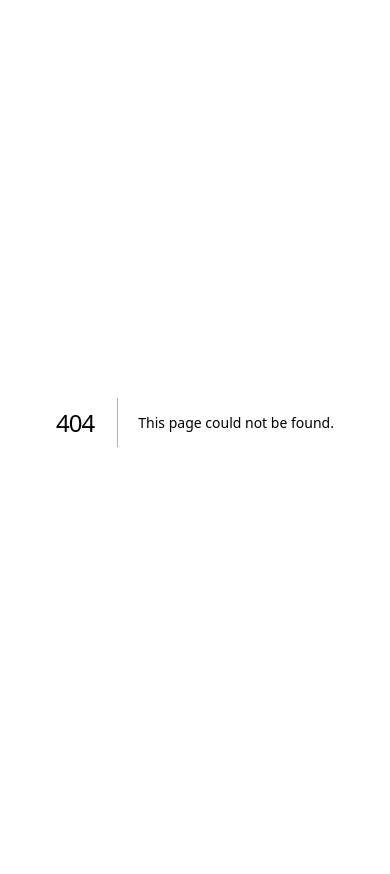
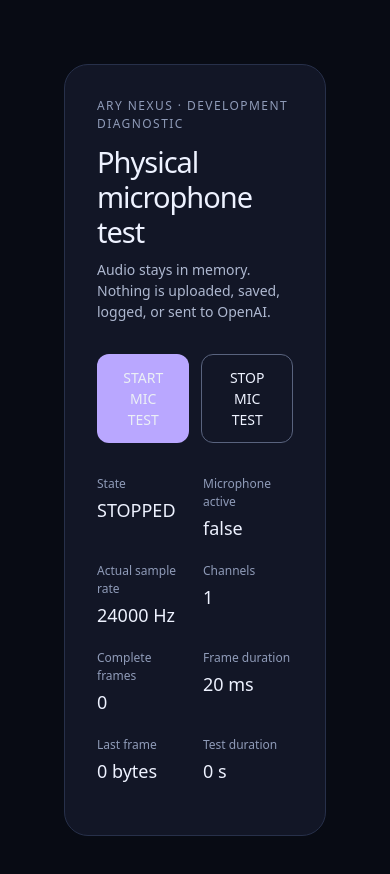
Before and after one commit to knaggs2005-lab/ARY-NEXUS, a Next.js app: page /mic-test in a window 390 px wide. Before the commit this address had no page. Shown: the top 874 px of the page. Before the commit the page ends 844 px from the top, so only its background shows below. Built offline with nearby package versions, Linux system fonts and the light colour scheme.

Commit message:
feat: add physical microphone acceptance harness

```diff
--- /dev/null
+++ b/src/app/mic-test/page.tsx
@@ -0,0 +1,165 @@
+"use client";
+import { useEffect, useRef, useState } from "react";
+import {
+  BrowserAudioCaptureProvider,
+  frameMetadata,
+} from "../../infrastructure/audio/browser-audio-capture";
+import type { AudioCaptureSession } from "../../domain/audio-capture";
+
+export default function MicTestPage() {
+  const session = useRef<AudioCaptureSession | null>(null);
+  const controller = useRef<AbortController | null>(null);
+  const [health, setHealth] = useState({
+    state: "STOPPED",
+    microphone_active: false,
+    sample_rate_hz: 24000,
+    channels: 1,
+    frame_count: 0,
+    duration: 0,
+    last_frame_bytes: 0,
+    error: "",
+  });
+  const started = useRef(0);
+  useEffect(
+    () => () => {
+      void session.current?.stop();
+      controller.current?.abort();
+    },
+    [],
+  );
+  useEffect(() => {
+    const id = setInterval(() => {
+      const h = session.current?.health;
+      setHealth((v) => ({
+        ...v,
+        ...(h
+          ? {
+              state: h.state,
+              microphone_active: h.microphone_active,
+              sample_rate_hz: h.sample_rate_hz,
+              channels: h.channels,
+              frame_count: h.frame_count,
+            }
+          : {}),
+        duration: started.current ? Date.now() - started.current : v.duration,
+      }));
+    }, 100);
+    return () => clearInterval(id);
+  }, []);
+  async function start() {
+    if (session.current) return;
+    started.current = Date.now();
+    controller.current = new AbortController();
+    setHealth((v) => ({
+      ...v,
+      state: "STARTING",
+      error: "",
+      frame_count: 0,
+      duration: 0,
+    }));
+    try {
+      const provider = new BrowserAudioCaptureProvider();
+      session.current = await provider.start(
+        { signal: controller.current.signal },
+        (frame) => {
+          const meta = frameMetadata(frame);
+          setHealth((v) => ({ ...v, last_frame_bytes: meta.byte_length }));
+        },
+        (failure) =>
+          setHealth((v) => ({ ...v, state: "FAILED", error: failure.message })),
+      );
+    } catch (error) {
+      setHealth((v) => ({
+        ...v,
+        state: "FAILED",
+        error: error instanceof Error ? error.message : "Capture failed",
+      }));
+    }
+  }
+  async function stop() {
+    controller.current?.abort();
+    await session.current?.stop();
+    session.current = null;
+    controller.current = null;
+    setHealth((v) => ({ ...v, state: "STOPPED", microphone_active: false }));
+  }
+  return (
+    <main
+      style={{
+        minHeight: "100vh",
+        padding: "4rem",
+        background: "#080b14",
+        color: "#eef2ff",
+        fontFamily: "system-ui",
+      }}
+    >
+      <div
+        style={{
+          maxWidth: 680,
+          margin: "0 auto",
+          padding: "2rem",
+          border: "1px solid #27304a",
+          borderRadius: 24,
+          background: "rgba(19,24,40,.9)",
+        }}
+      >
+        <p style={{ color: "#8f9bb8", letterSpacing: ".12em", fontSize: 12 }}>
+          ARY NEXUS · DEVELOPMENT DIAGNOSTIC
+        </p>
+        <h1>Physical microphone test</h1>
+        <p style={{ color: "#aeb8d0" }}>
+          Audio stays in memory. Nothing is uploaded, saved, logged, or sent to
+          OpenAI.
+        </p>
+        <div style={{ display: "flex", gap: 12, margin: "2rem 0" }}>
+          <button
+            onClick={() => void start()}
+            disabled={!!session.current}
+            style={{
+              padding: "12px 18px",
+              borderRadius: 12,
+              border: 0,
+              background: "#b9a7ff",
+            }}
+          >
+            START MIC TEST
+          </button>
+          <button
+            onClick={() => void stop()}
+            style={{
+              padding: "12px 18px",
+              borderRadius: 12,
+              border: "1px solid #59637e",
+              color: "#eef2ff",
+              background: "transparent",
+            }}
+          >
+            STOP MIC TEST
+          </button>
+        </div>
+        <dl
+          style={{ display: "grid", gridTemplateColumns: "1fr 1fr", gap: 16 }}
+        >
+          {[
+            ["State", health.state],
+            ["Microphone active", String(health.microphone_active)],
+            ["Actual sample rate", `${health.sample_rate_hz} Hz`],
+            ["Channels", health.channels],
+            ["Complete frames", health.frame_count],
+            ["Frame duration", "20 ms"],
+            ["Last frame", `${health.last_frame_bytes} bytes`],
+            ["Test duration", `${Math.round(health.duration / 1000)} s`],
+          ].map(([k, v]) => (
+            <div key={k}>
+              <dt style={{ color: "#8f9bb8", fontSize: 12 }}>{k}</dt>
+              <dd style={{ margin: "4px 0", fontSize: 18 }}>{v}</dd>
+            </div>
+          ))}
+        </dl>
+        {health.error && (
+          <p style={{ color: "#ff9f9f" }}>Error: {health.error}</p>
+        )}
+      </div>
+    </main>
+  );
+}
--- a/src/infrastructure/audio/browser-audio-capture.ts
+++ b/src/infrastructure/audio/browser-audio-capture.ts
@@ -12,6 +12,14 @@ import {
 
 const RATE = 24_000;
 const SAMPLES = 480;
+export function frameMetadata(frame: AudioCaptureFrame) {
+  return {
+    frame_index: frame.frame_index,
+    sample_rate_hz: frame.sample_rate_hz,
+    channels: frame.channels,
+    byte_length: frame.data.byteLength,
+  };
+}
 export class Pcm16Packetizer {
   private pending = new Float32Array(0);
   private index = 0;
```
Also changed, not shown: 3 other files (tests, documents, lock files or other folders).
